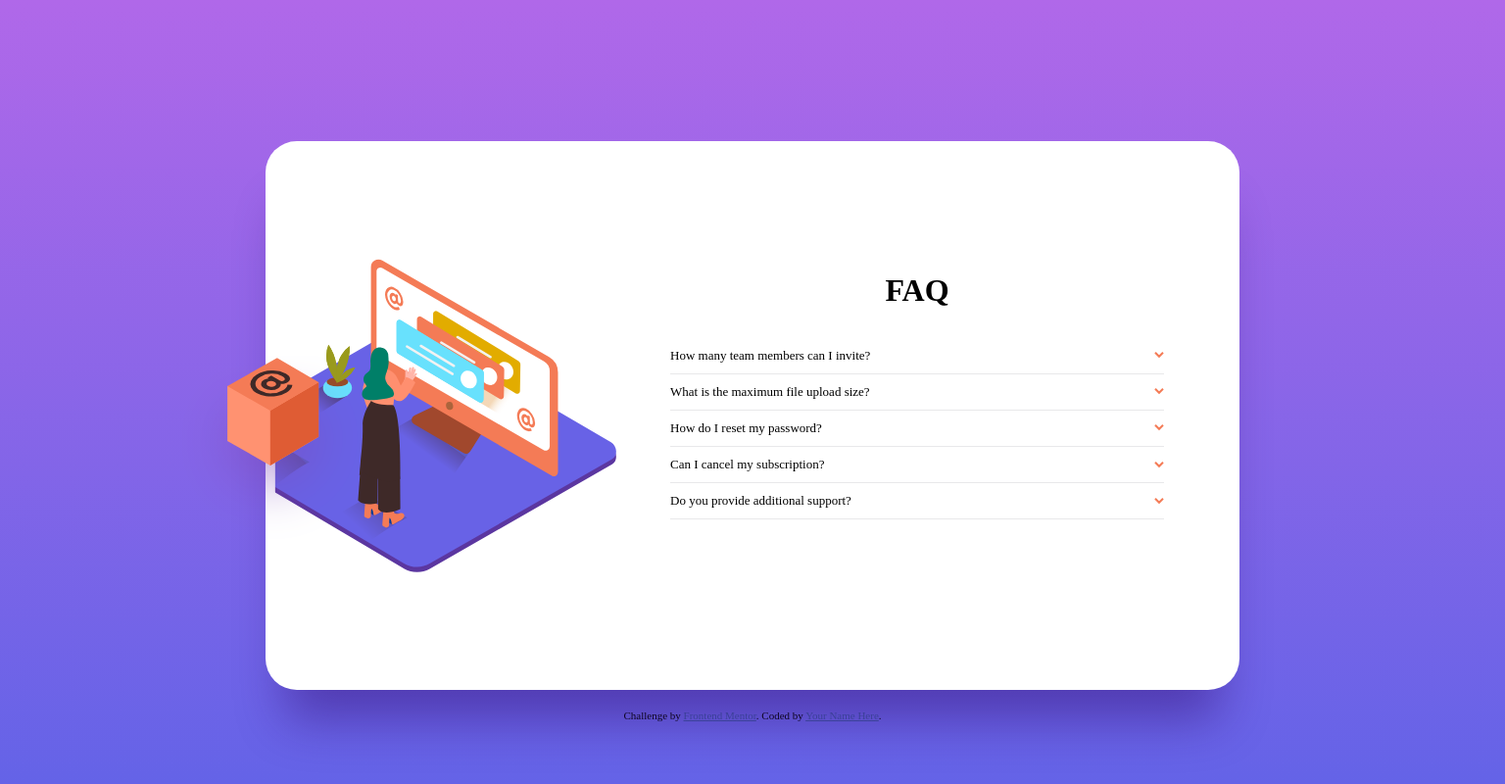
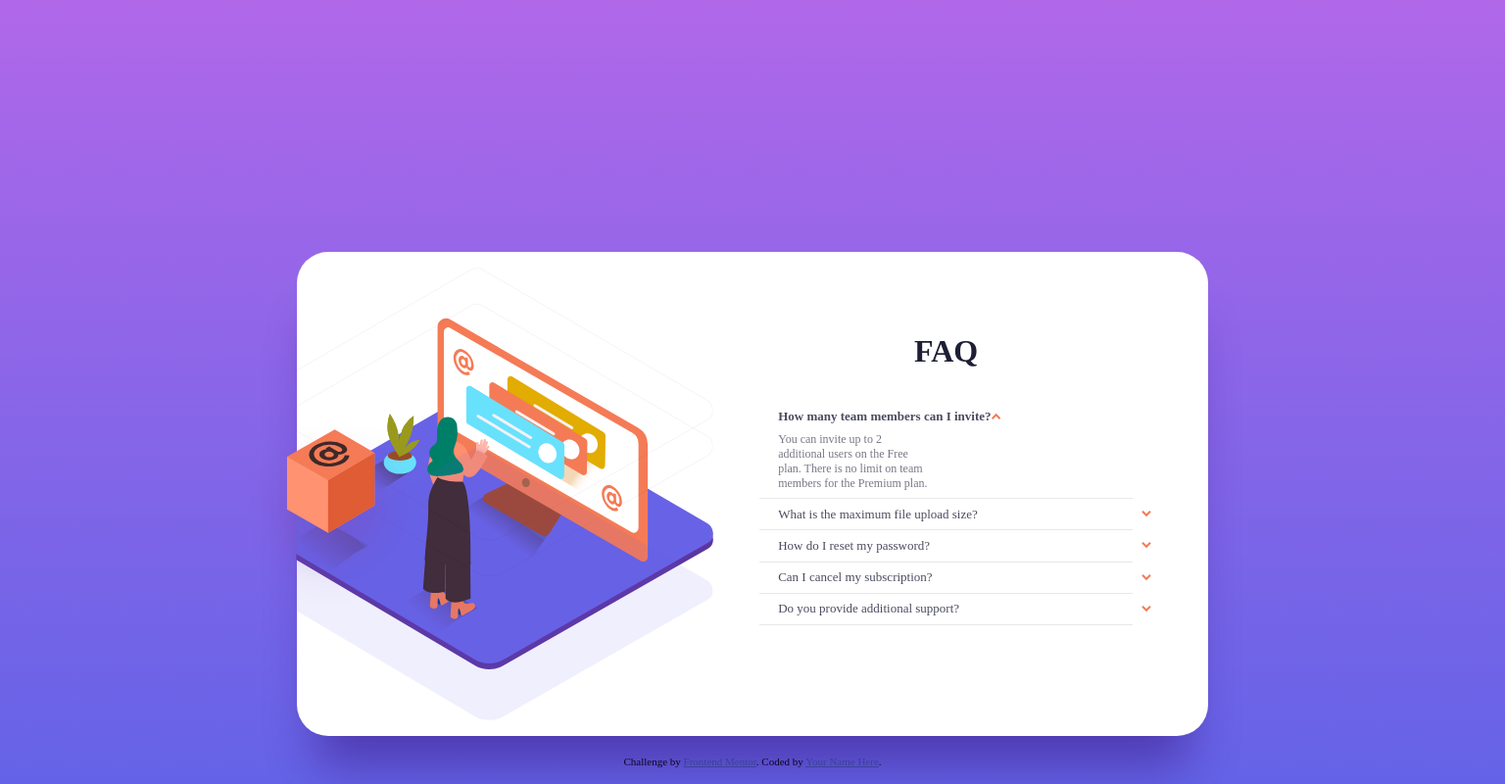
Before and after one commit to LiaLore/FAQ-ACCORDION-CARD, a plain HTML site: page index.html in a window 1536 px wide. Both pictures are taken after a click on the element "How many team members can I invite?". Shown: the whole page at 98% size. Drawn offline with Linux system fonts and the light colour scheme.

Commit message:
wrong rotate

```diff
--- a/index.html
+++ b/index.html
@@ -12,9 +12,18 @@
 
 <body>
 <div class="container">
+    <div class="pictures">
+      <div class="image-mob">
         <img src="./images/illustration-woman-online-mobile.svg" alt="img-mobile" class="img-mob">
+        <img src="./images/bg-pattern-mobile.svg" alt="img-pattern-mob" class="img-pattern-mob">
+      </div>
+      <div class="image-desktop">
         <img src="./images/illustration-woman-online-desktop.svg" alt="img-desktop" class="img-desktop">
-    <img src="./images/illustration-box-desktop.svg" alt="box-image" class="img-box">
+        <img src="./images/bg-pattern-desktop.svg" alt="img-pattern-desktop" class="img-pattern-desktop">
+        <img src="./images/illustration-box-desktop.svg" alt="img-box" class="img-box">
+      </div>
+
+    </div>
     <div class="questions">
       <h1 class="title">FAQ</h1>
       <div class="question1">
@@ -30,7 +39,8 @@
           <p class="boldText">What is the maximum file upload size?</p>
           <img src="./images/icon-arrow-down.svg" alt="arrow-down" class="img">
         </div>
-        <p class="answer" id="a2">No more than 2GB. All files in your account must fit your allotted storage space.</p>
+        <p class="answer" id="a2">No more than 2GB. All files in your account must fit your allotted storage space.
+        </p>
 
       </div>
       <div class="question3">
@@ -38,7 +48,8 @@
           <p class="boldText">How do I reset my password?</p>
           <img src="./images/icon-arrow-down.svg" alt="arrow-down" class="img">
         </div>
-        <p class="answer" id="a3">Click “Forgot password” from the login page or “Change password” from your profile page.
+        <p class="answer" id="a3">Click “Forgot password” from the login page or “Change password” from your profile
+          page.
           A reset link will be emailed to you.</p>
       </div>
       <div class="question4">
@@ -54,7 +65,8 @@
           <p class="boldText">Do you provide additional support?</p>
           <img src="./images/icon-arrow-down.svg" alt="arrow-down" class="img">
         </div>
-        <p class="answer" id="a5">Chat and email support is available 24/7. Phone lines are open during normal business hours.</p>
+        <p class="answer" id="a5">Chat and email support is available 24/7. Phone lines are open during normal
+          business hours.</p>
       </div>
     </div>
 </div>
@@ -64,4 +76,5 @@
 </div>
 </body>
 <script src="./script.js"></script>
+
 </html>
--- a/script.js
+++ b/script.js
@@ -1,70 +1,40 @@
-const q1 = document.getElementById("q1");
-const q2 = document.getElementById("q2");
-const q3 = document.getElementById("q3");
-const q4 = document.getElementById("q4");
-const q5 = document.getElementById("q5");
-const a1 = document.getElementById("a1");
-const a2 = document.getElementById("a2");
-const a3 = document.getElementById("a3");
-const a4 = document.getElementById("a4");
-const a5 = document.getElementById("a5");
 const question = document.querySelectorAll(".question");
 const answer = document.querySelectorAll(".answer");
 const img = document.querySelectorAll(".img");
 const bold = document.querySelectorAll(".boldText");
 const boldArray = new Array(bold.length);
+const imgArray = new Array(img.length);
+const answerArray = new Array(answer.length);
 
 
+let before;
+let boldFont;
+let rotateImg;
 
-// for (let i = 0; i < bold.length; i++){
-//     bold[i].addEventListener("click", (event)=>{
+for (let i = 0; i < bold.length; i++) {
+    bold[i].addEventListener("click", () => {
+        if (before) {
+            before.style.display = "none";
+            boldFont.style.fontWeight = "400";
+            rotateImg.style.transform = "rotate(180deg)";
+        }
+        bold[i].parentElement.nextElementSibling.style.display = "block";
+        before = bold[i].parentElement.nextElementSibling;
+        bold[i].style.fontWeight = "900";
+        boldFont = bold[i];
+        img[i].style.transform = "rotate(180deg)";
+        rotateImg = img[i];
+        img[i].style;
 
-//     })
-// }
+    })
+}
 
-
-
-
-
-
-
-
-
-// q1.addEventListener("click", ()=>{
-//     a1.style.display = "block";
-//     q1.addEventListener("click", ()=>{
-//         a1.style.display = "none";
-//     });
-// });
-// a1.addEventListener("click", ()=>{
-//     a1.style.display = "none";
-// });
-
-
-
-
-
-
-
-
-
-
-// function openClose(place) {
-//     if (questionArray[place] == 1) {
-//         answer[place].classList.add("answer");
-//         img[place].classList.remove(img);
-//         bold[place].classList.remove(bold);
-//         questionArray[place] = 0;
-//     } else {
-//         answer[place].classList.remove("answer");
-//         img[place].classList.add(img);
-//         bold[place].classList.add(bold);
-//         questionArray[place] = 1;
-//     }
-// }
-// for (let i = 0; i < question.length; i++) {
-//     questionArray[i] = 0;
-//     question[i].addEventListener("click", () => {
-//         openClose(i);
-//     });
-// };
+function rotate(){
+    for (let i = 0; i < img.length; i++) {
+        img[i].addEventListener("click", (event) => {
+            img[i].style.transform = "rotate(180deg)";
+            img[i].style.left = img[i].offsetLeft + "px";
+            img[i].style.top = img[i].offsetTop + "px";
+        }
+        )}
+}
--- a/style.css
+++ b/style.css
@@ -15,7 +15,7 @@ body{
     font-family: Kumbh Sans;
     margin: 0;
     padding: 0;
-    /* height: 100vh; */
+    overflow: hidden;
 }
 
 .container{
@@ -30,39 +30,44 @@ body{
     box-shadow: 0px 50px 50px -20px #35127A7F;
 }
 
+.image-mob{
+    display: flex;
+    flex-direction: column;
+}
 .img-mob{
-    position: absolute;
-    width:237px;
-    margin-top: -105px;
-    /* box-shadow:#6862E6; */
+    width:100%;
+    margin-top: -125px;
+    align-items: center;
 }
 
-.img-desktop{
+.img-pattern-mob{
+    width:100%;
+    margin-top: -95px;
+    align-items: center;
+}
+.image-desktop{
     display:none;
-}
-
-.img-box{
-    display: none;
 }
 
 .title{
     text-align:center;
-    margin: 20vh auto 5vh;
+    margin: 5vh auto;
+    color: #1E1F36;
 }
 
 .question{
     display: flex;
     justify-content: space-between;
     align-items: center;
-    margin: 2% auto;
-    /* max-width: 100vw; */
-
+    margin: 2% 5%;
+    color: #4B4C5F;
 }
 
 .boldText{
     font-size: 13px;
     font-weight: 400;
     cursor: pointer;
+
 }
 
 .boldText:hover{
@@ -75,11 +80,13 @@ body{
 }
 
 .answer{
-    /* display:none; */
+    display:none;
     max-width:30vw;
     font-weight: 400;
     font-size: 12px;
-    margin-bottom: 2%;
+    margin: 2% 5%;
+    color: #787887;
+
 }
 
 .questions{
@@ -110,51 +117,57 @@ body{
         flex-direction: row;
         display: flex;
         justify-content: space-between;
-        /* position: relative; */
-        margin-top:10vh;
-        min-height: 70%;
-        /* max-width: 70vw; */
+        padding-left: 0;
     }
 
-    .img-mob{
+    .image-mob{
         display: none;
     }
 
+    .image-desktop{
+        position: relative;
+        flex-direction: column;
+        display: flex;
+        justify-content: center;
+        margin: 2vh 0;
+        width: 472px;
+    }
     .img-desktop{
-        position: relative;
-        display: block;
-        /* position: absolute; */
-        margin-left: -16.5%;
-        /* margin-left: -160px; */
-        /* width: 472px; */
-        width: 50%;
-        clip-path: polygon(17% 0, 100% 0, 100% 100%, 17% 100%);
+        position: absolute;
+        width: 472px;
+        clip-path: polygon(3vw 0, 100% 0, 100% 100%, 3vw 100%);
+        margin-left: -3.05vw;
+
     }
 
+    .img-pattern-desktop{
+        width: 472px;
+        clip-path: polygon(3vw 0, 100% 0, 100% 100%, 3vw 100%);
+        margin-left: -3.1vw;
+    }
 
-    /* How can I fix the left side of this  img-desktop on the "container" line?? */
     .img-box{
         position: absolute;
-        display: block;
-        z-index: 100;
-        margin-left: -17%;
-        margin-bottom: -7%;
-        width: 20%;
+        margin-left: -4vw;
+        margin-top: 6vh;
     }
 
     .questions{
         width: 60%;
     }
     .title{
-        margin-top: -10px;
+        margin: 0 auto 5vh;
     }
 
     .question{
         font-size: 14px;
+        width: 100%;
     }
 
     .answer{
         font-size: 12px;
         display: none;
+        max-width: 10vw;
     }
+
 }
```
Lines whose indentation alone changed are shown as unchanged.
